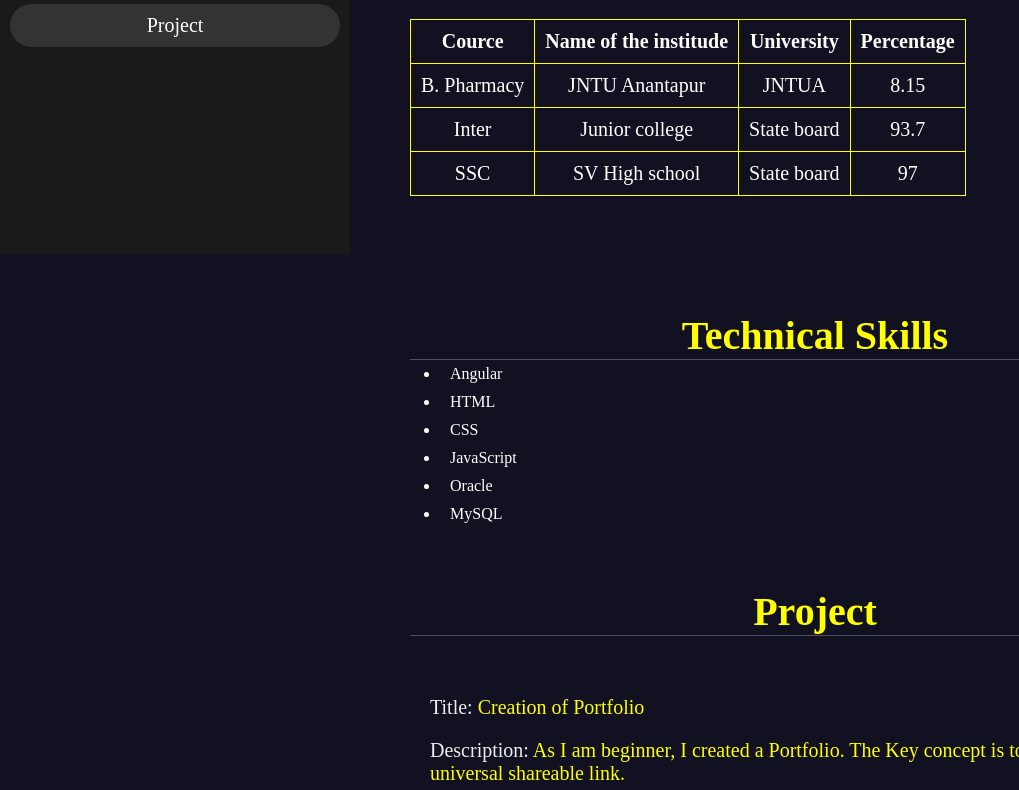
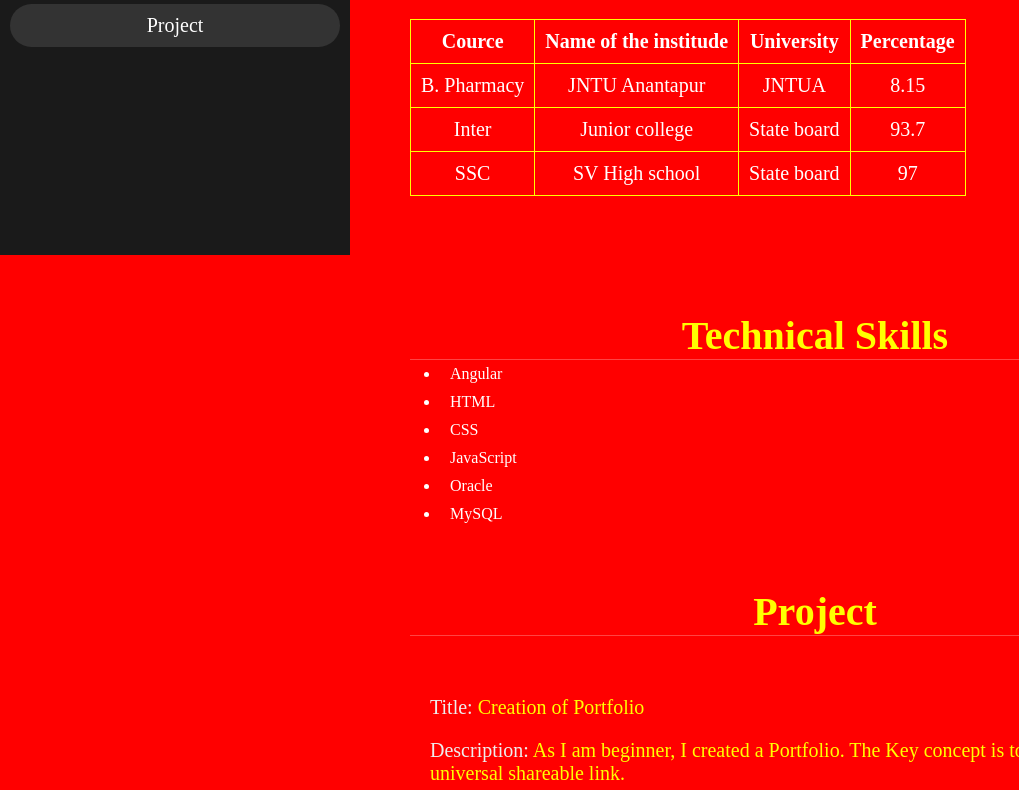
Before and after one commit to Vijaytej19/Portfolio, a plain HTML site: page index.html in a window 1280 px wide. Shown: the part 545-1335 px from the top of the page, without its empty margins (0-1019 px from the left). Drawn offline with Linux system fonts and the light colour scheme.

Commit message:
Update sty.css

```diff
--- a/sty.css
+++ b/sty.css
@@ -11,7 +11,7 @@ html{
     overflow-x: hidden;
 }
 body{
-    background-color: #112;
+    background-color: red;
     overflow: hidden;
     padding-left: 35rem;
 }
```
